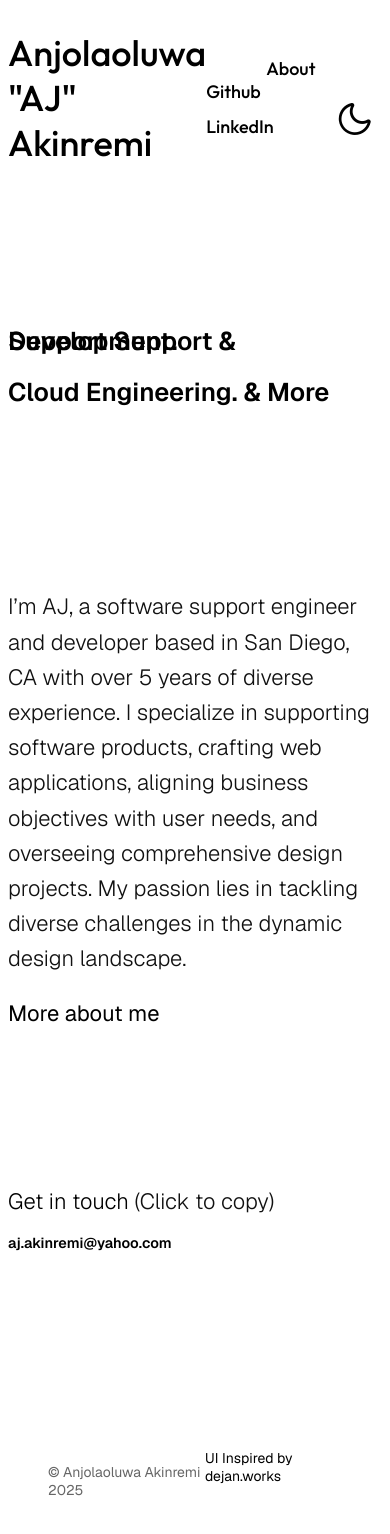
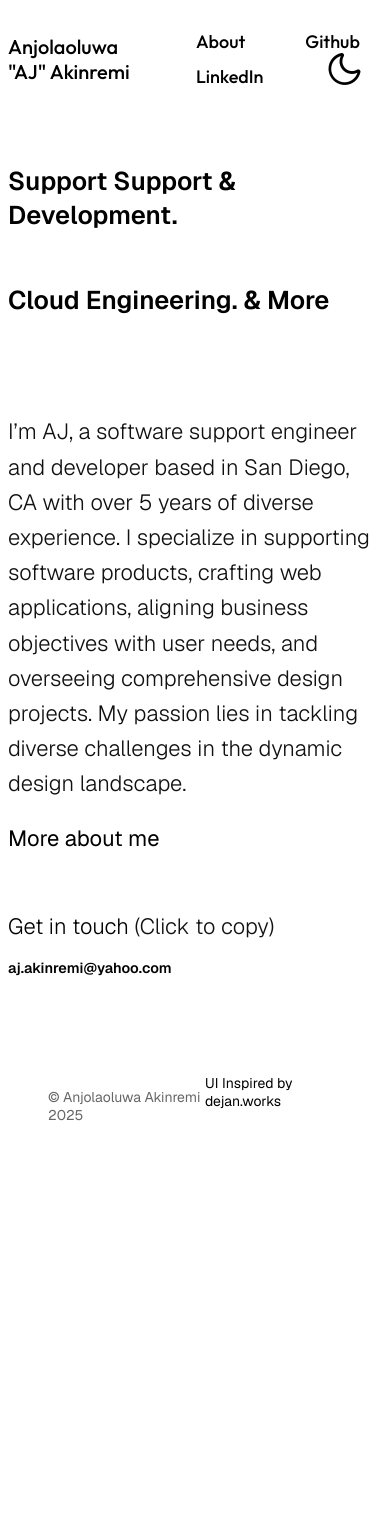
Before and after one commit to thecenturist/portfolio-app, a Vue app: page / in a window 390 px wide. Shown: the top 1534 px of the page. After the commit the page ends 1186 px from the top, so only its background shows below. Built offline with nearby package versions, Linux system fonts and the light colour scheme.

Commit message:
compiled new build

```diff
--- a/src/components/AboutSnippet.vue
+++ b/src/components/AboutSnippet.vue
@@ -40,4 +40,10 @@
     color: var(--primary-body-color);
     text-decoration: underline;
 }
+
+@media(max-width: 600px){
+    .about-snippet {
+        margin: 50px auto;
+    }
+}
 </style>
--- a/src/components/EmailDisplay.vue
+++ b/src/components/EmailDisplay.vue
@@ -42,4 +42,9 @@ const copyEmail = () => {
     color: var(--primary-text-color);
     font-weight: 600;
 }
+@media(max-width: 600px){
+    .email-display {
+        margin: 50px auto;
+    }
+}
 </style>
--- a/src/components/Header.vue
+++ b/src/components/Header.vue
@@ -21,11 +21,13 @@
     font-family: 'Geist', sans-serif;
     font-size: 2.2rem;
     font-weight: 600;
-    line-height: 0%;
     word-wrap: break-word;
 }
 
 @media(max-width: 600px){
+    .header-section {
+        margin: 50px auto;
+    }
     .header-section p {
         font-size: 1.6rem;
         word-wrap: break-word;
--- a/src/components/Navigation.vue
+++ b/src/components/Navigation.vue
@@ -1,7 +1,7 @@
 <template>
     <header class="header slide">
         <router-link class="logo" to="/">Anjolaoluwa "AJ" Akinremi</router-link>
-        <nav class="navbar">
+        <nav class="navbar" :class="{'navbar-collapsed': !isMenuOpen}">
             <router-link to="/about">About</router-link>
             <a href="https://github.com/thecenturist" target="_blank">Github</a>
             <a href="https://www.linkedin.com/in/aj-akinremi//" target="_blank">LinkedIn</a>
@@ -91,4 +91,9 @@ a {
     padding: 5px;
     border-radius: 50px;
 }
+@media(max-width: 600px){
+    .logo {
+        font-size: 20px;
+    }
+}
 </style>
```
Also changed, not shown: 5 other files (tests, documents, lock files or other folders).
